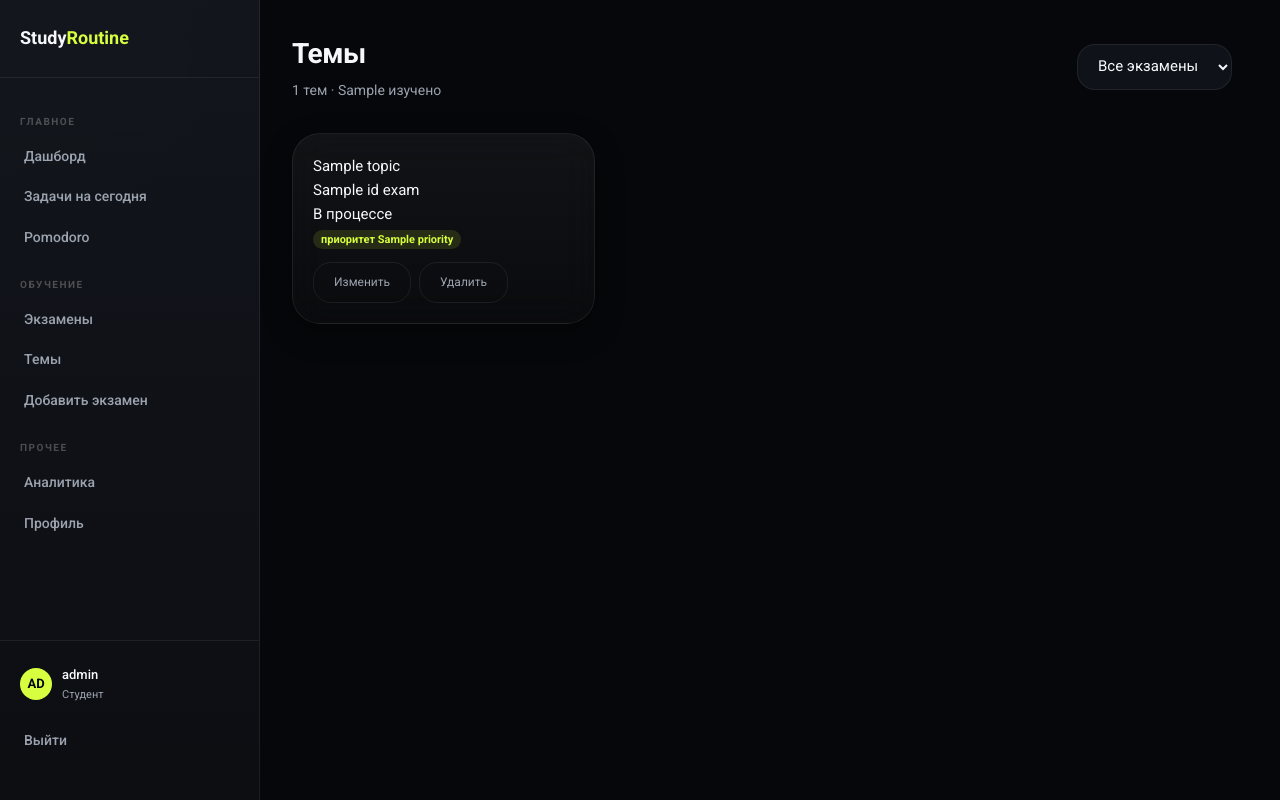
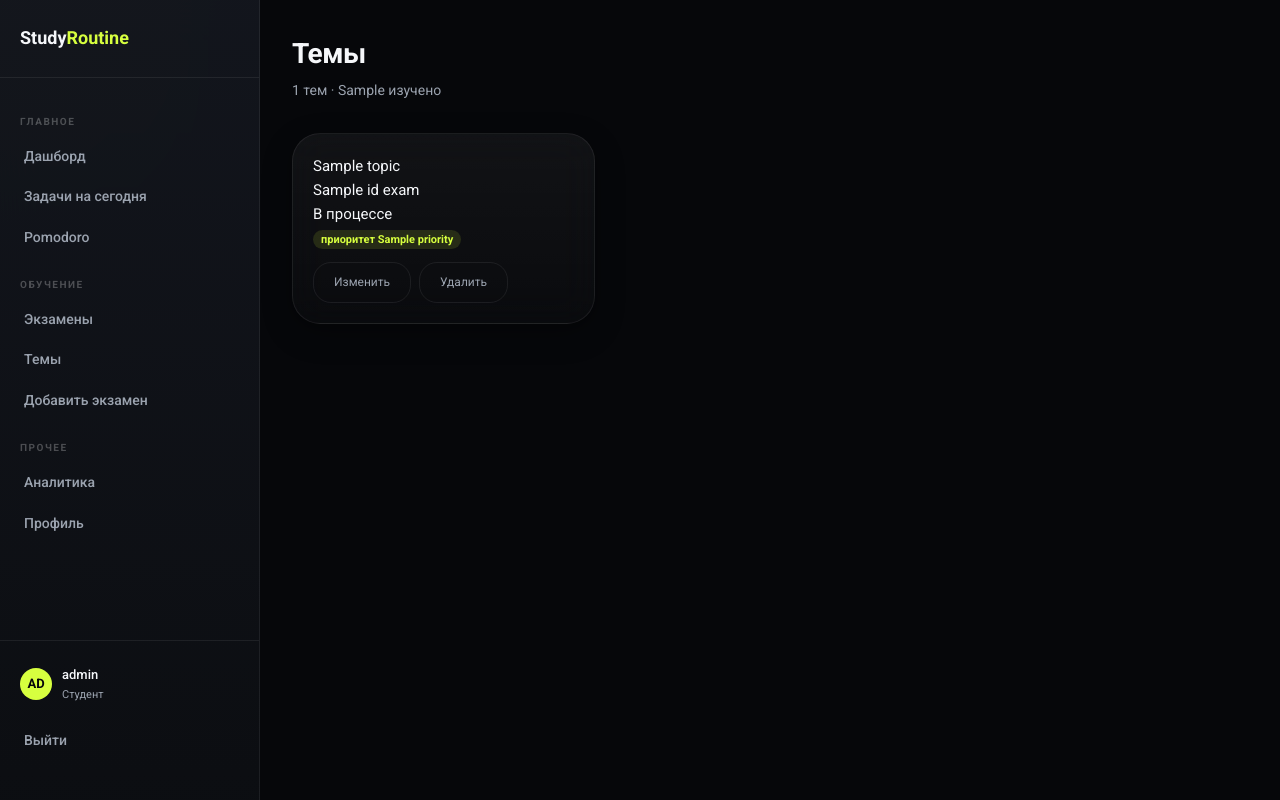
Before and after one commit to daria135711/StudyRoutine, a Django app: template StudyRoutine/templates/exams/topic_list.html in a window 1280 px wide. Run offline with Django 5.2, Linux system fonts and the light colour scheme; data comes from the database, SQL or seed files in the repository; both versions use the stored data as it was after the commit; tables that the repository leaves empty hold one stand-in row (values such as "Sample post"); the template is opened without the code that fills it: values that come from a table or form of the project are taken from there, most other values are stand-ins (such as "Sample title", 1, 10 or a date in 2020).

Commit message:
убрана кнопка в топиках

```diff
--- a/StudyRoutine/templates/exams/topic_list.html
+++ b/StudyRoutine/templates/exams/topic_list.html
@@ -8,14 +8,6 @@
         <h1>Темы</h1>
         <p>{{ total_topics }} тем · {{ done_topics }} изучено</p>
     </div>
-    <form method="get" style="display:flex; gap:10px; align-items:center;">
-        <select name="exam" class="form-select" style="width:auto;" onchange="this.form.submit()">
-            <option value="">Все экзамены</option>
-            {% for e in exams %}
-            <option value="{{ e.pk }}" {% if exam_filter == e.pk %}selected{% endif %}>{{ e.title }}</option>
-            {% endfor %}
-        </select>
-    </form>
 </div>
 
 <div class="topics-grid">
```
Also changed, not shown: StudyRoutine/db.sqlite3.
